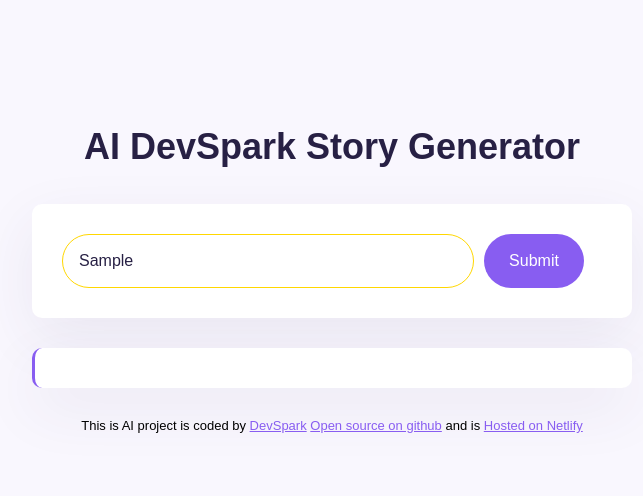
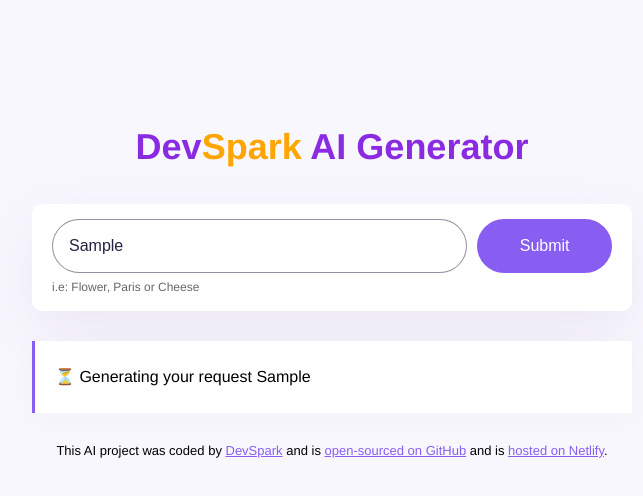
Before and after one commit to Gootec82/story-generator, a plain HTML site: page index.html in a window 1280 px wide. Both pictures are taken after typing "Sample" into the empty fields and a click on the input 842 px from the left and 261 px from the top of the page. Shown: the whole page, without its empty margins (308-951 px from the left). Drawn offline with nearby package versions, Linux system fonts and the light colour scheme; no server answers.

Commit message:
i did major changes to the HTML , CSS and JS

```diff
--- a/index.html
+++ b/index.html
@@ -1,36 +1,45 @@
 <!DOCTYPE html>
 <html lang="en">
+
 <head>
-    <meta charset="UTF-8">
-    <meta name="viewport" content="width=device-width, initial-scale=1.0">
+    <meta charset="UTF-8" />
+    <meta name="viewport" content="width=device-width, initial-scale=1.0" />
     <script src="https://unpkg.com/typewriter-effect@latest/dist/core.js"></script>
-    <script src="https://cdn.jsdelivr.net/npm/axios@1.6.7/dist/axios.min.js"></script>
-    <link rel="stylesheet" href="style.css">
-    <title>AI Story Generator</title>
+    <script src="https://cdn.jsdelivr.net/npm/axios@1.1.2/dist/axios.min.js"></script>
+    <link rel="stylesheet" href="style.css" />
+    <title>DevSpark AI Generator</title>
 </head>
+
 <body>
     <div class="container">
-    <header>
-    <h1>
-        AI DevSpark Story Generator
-    </h1>
-    </header>
+        <header>
+            <h1>Dev<span class="vivi">Spark</span>  AI Generator</h1>
+        </header>
 
-    <main>
-        <form id="story-generator-form">
-            <input type="text" placeholder="Enter the topic of the story.." autofocus required autocomplete="off" class="generator" id="user-generator" />
-            <input type="submit" class="submit-btn" />
-        </form>
+        <main>
+            <div class="form-container">
+                <form id="poem-generator-form">
+                    <input type="text" placeholder="Enter your request please" autofocus required autocomplete="off"
+                        class="instructions" id="user-instructions" />
+                    <input type="submit" class="submit-button" />
+                </form>
+                <div class="hint">i.e: Flower, Paris or Cheese</div>
+            </div>
+            <div class="poem hidden" id="poem"></div>
+        </main>
 
-        <div class="story" id="story"></div>
-    </main>
+        <footer>
+            This AI project was coded by
+            <a href="https://github.com/Gootec82/" target="_blank">DevSpark</a>
+            and is
+            <a href="https://github.com/Gootec82/story-generator.git" target="_blank">
+                open-sourced on GitHub</a>
+            and is
+            <a href="https://devsparkaigenerator.netlify.app/" target="_blank">hosted on Netlify</a>.
+        </footer>
+    </div>
 
-    <Footer>
-    This is AI project is coded by <a href="https://github.com/Gootec82" target="_blank">DevSpark</a>
-    <a href="https://github.com/Gootec82/story-generator.git" target="_blank">Open source on github</a>
-    and is <a href="https://devsparkaigenerator.netlify.app/" target="_blank">Hosted on Netlify</a>
-    </Footer>
-    </div>
     <script src="index.js"></script>
 </body>
+
 </html>
--- a/index.js
+++ b/index.js
@@ -1,29 +1,28 @@
-
-function dispalystory(response) {
-    console.log("story generated");
-new Typewriter("#story", {
-    strings: "Great story generator",
+function displayPoem(response) {
+  new Typewriter("#poem", {
+    strings: response.data.answer,
     autoStart: true,
     delay: 1,
     cursor: "",
   });
 }
 
-function generateStory(event) {
+function generatePoem(event) {
   event.preventDefault();
 
-let generatorInput = document.querySecletor("#user-generator");
-let apikey = "e31004b3eb63aobb890f945atb455902";
-let prompt = 'Generate a Story about ${generatorInput.value}';
-let context = 'User instructions: You are a romantic story expert teller love to write a short story. Your mission is to generate heart warming story that touches the heart with morial lessons in basic HTML. Make sure to follow the user instructions below:';
-let apiURL = 'https://api.shecodes.io/ai/v1/generate?prompt={prompt}&context={context}&key={key}'
+  let instructionsInput = document.querySelector("#user-instructions");
+  let apiKey = "e31004b3eb63aobb890f945atb455902";
+  let context =
+    "You are an intelligent AI please give accurate answer to any questions that is been ask by anybody. please make sure the answer is correct and straight forard to the point . You mission is to generate any question in basic HTML and separate each line with a <br /> dont mention basic html. Make sure to follow the user instructions. Sign with 'DevSpark AI' inside a <strong> element at the end of your conclution and NOT at the beginning. please give current answer.";
+  let prompt = `User instructions: Give an answer to any question about ${instructionsInput.value}`;
+  let apiURL = `https://api.shecodes.io/ai/v1/generate?prompt=${prompt}&context=${context}&key=${apiKey}`;
 
-console.log("generating story");
-console.log('prompt: ${prompt}');
-console.log('context: ${context}');
+  let poemElement = document.querySelector("#poem");
+  poemElement.classList.remove("hidden");
+  poemElement.innerHTML = `<div class="generating">⏳ Generating your request ${instructionsInput.value}</div>`;
 
-axios.get(apiURL).then(dispalystory);
+  axios.get(apiURL).then(displayPoem);
 }
 
-let poemFormElement = document.querySelector("#story-generator-form");
-poemFormElement.addEventListener("submit", generateStory);
+let poemFormElement = document.querySelector("#poem-generator-form");
+poemFormElement.addEventListener("submit", generatePoem);
--- a/style.css
+++ b/style.css
@@ -1,6 +1,6 @@
 body {
     background-color: #f9f7fe;
-    font-family: Arial, Helvetica, sans-serif;
+    font-family: Helvetica, Arial, sans-serif;
 }
 
 a {
@@ -18,57 +18,71 @@ header {
 
 h1 {
     text-align: center;
-    font-weight: 800px;
+    font-weight: 800;
     font-size: 36px;
     line-height: 1.5;
-    color: #272044;
+    color: blueviolet;
+}
+
+.vivi {
+    color: orange;
+}
+
+.form-container {
+    background-color: white;
+    margin-bottom: 30px;
+    border-radius: 10px;
+    box-shadow: 0px 20px 60px rgba(65, 50, 100, 0.08);
+    padding: 15px 20px;
 }
 
 form {
-    padding: 30px;
-    background-color: white;
-    box-shadow: 0px 20px 60px rgba(65, 50, 100, 0.08);
-    border-radius: 10px;
     display: flex;
-    margin-bottom: 30px;
 }
 
-.generator {
+.hint {
+    line-height: 1.5;
+    margin-top: 5px;
+    opacity: 0.6;
+    font-size: 12px;
+}
+
+.instructions {
     padding: 16px;
-    border: 1px solid gold;
-    width: 70%;
+    border: 1px solid rgba(39, 33, 66, 0.5);
+    width: 80%;
     font-size: 16px;
     border-radius: 50px;
     line-height: 20px;
     color: #272044;
-
 }
 
-.submit-btn {
+.submit-button {
     margin-left: 10px;
-    background-color: #885df1;
+    background: #885df1;
     color: white;
     border: none;
-    width: 100px;
+    width: 150px;
     font-size: 16px;
     border-radius: 50px;
     padding: 14px 24px;
-
 }
 
-.story {
+.poem {
     font-size: 16px;
     background-color: #fff;
     padding: 20px;
     line-height: 2;
     border-left: 3px solid #885df1;
-    box-shadow: 0px 20px 60px rgba(65, 50, 100, 0.08);
-    border-radius: 10px;
+    box-shadow: 0px 4px 30px 0px rgba(39, 33, 66, 0.03);
 }
 
-.story strong {
-    color: pink;
+.hidden {
+    display: none;
+}
 
+.poem strong {
+    color: #885df1;
 }
 
 footer {
@@ -76,3 +90,19 @@ footer {
     font-size: 13px;
     margin-top: 30px;
 }
+
+.generating {
+    animation: blink-animation 1s steps(5, start) infinite;
+}
+
+@keyframes blink-animation {
+    to {
+        visibility: hidden;
+    }
+}
+
+@-webkit-keyframes blink-animation {
+    to {
+        visibility: hidden;
+    }
+}
```
